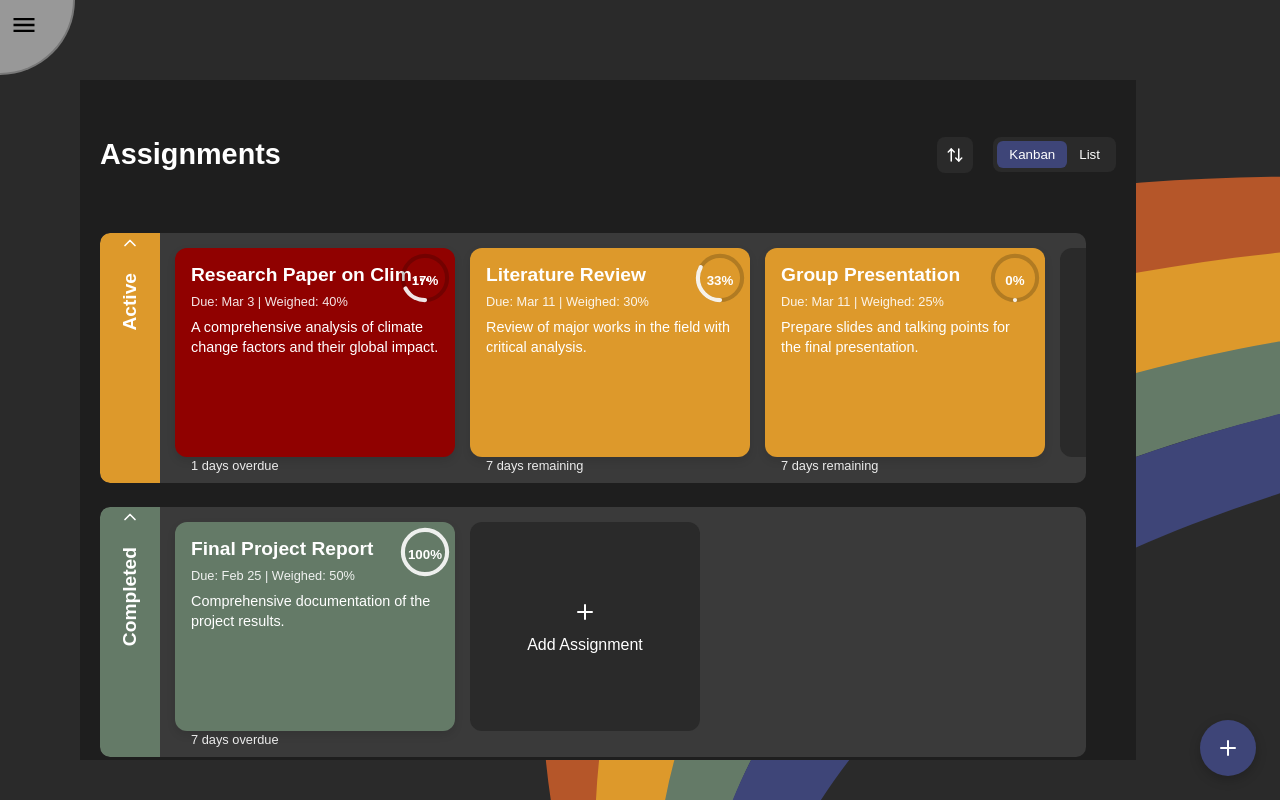
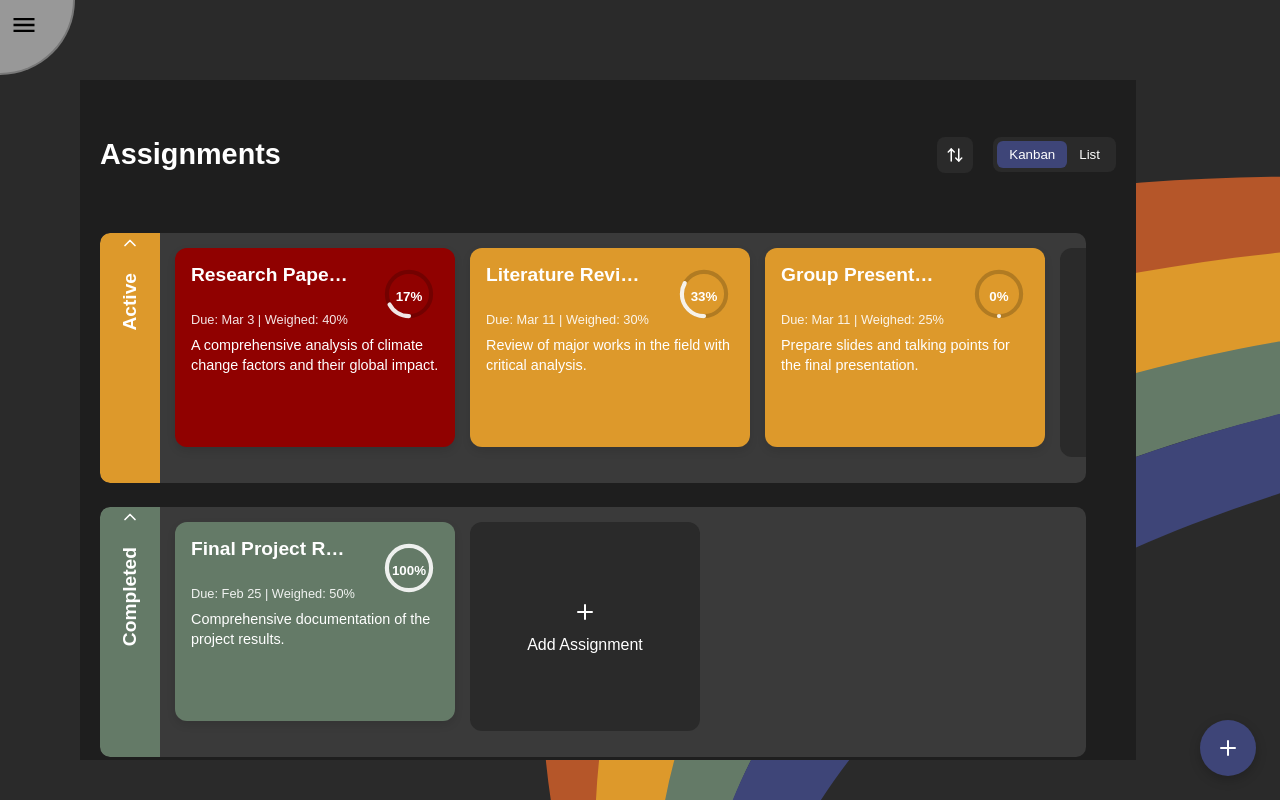
Before and after one commit to Sketchy2/get-it-together, a Next.js app: page /assignment in a window 1280 px wide. Built offline with nearby package versions, Linux system fonts and the light colour scheme.

Commit message:
added in card hover extension

```diff
--- a/src/components/assignment/AssignmentCard.css
+++ b/src/components/assignment/AssignmentCard.css
@@ -2,26 +2,73 @@
   border-radius: 12px;
   color: white;
   box-shadow: 0 4px 8px rgba(0, 0, 0, 0.1);
-  transition: transform 0.2s, box-shadow 0.2s;
+  transition: all 0.3s ease;
   cursor: pointer;
   position: relative;
   text-wrap: wrap;
   height: 95%;
-  width:280px;
-
+  width: 280px;
+  z-index: 2;
 }
 
 .card:hover {
   transform: translateY(-4px);
   box-shadow: 0 8px 16px rgba(0, 0, 0, 0.15);
 }
-
 .cardContent {
   padding: 16px;
   height: 100%;
   display: flex;
   flex-direction: column;
+  z-index: 2
+}
+/* Days indicator extension */
+.days-extension {
+  display: none;
+  position: absolute;
+  left: 0; /* stretch horizontally */
+  bottom: -40px; /* moved below the card */
+  width: 100%; /* full width */
+  height: 40px; /* height for the days banner */
+  background-color: rgba(0, 0, 0, 0.2);
+  align-items: center;
+  justify-content: center;
+  font-size: 0.75rem;
+  transition: transform 0.3s ease;
+  transform: translateY(200%); /* start hidden downward */
+  border-radius: 0 0 12px 12px; /* round bottom corners */
+  filter: brightness(0.9);
+}
 
+
+.card:hover .days-extension {
+  display: flex;
+  transform: translateY(-10px); /* slide upward into view */
+  z-index: 1;
+}
+
+/* Wrapper to handle the card and its extension */
+.card-wrapper {
+  position: relative;
+  width: 280px;
+  height: 95%;
+  transition: all 0.3s ease;
+  overflow: visible;/* Allow extension to overflow */
+}
+
+
+
+.cardHeader {
+  display: flex;
+  justify-content: space-between;
+  align-items: flex-start;
+  margin-bottom: 8px;
+  position: relative;
+}
+
+.cardTitleContainer {
+  flex: 1;
+  padding-right: 50px; /* Make room for progress circle */
 }
 
 .cardTitle {
@@ -58,10 +105,10 @@
 }
 
 .circleContainer {
-  position: absolute;
+  position: relative ;
   top: 5px;
-  right:15px;
-  z-index: 1;
+  right: 15px;
+  z-index: 3;
   width: 40px;
   height: 40px;
 }
@@ -74,8 +121,3 @@
   transform: rotate(90deg);
   transform-origin: center;
 }
-
-.daysIndicator {
-  font-size: 0.8rem;
-  opacity: 0.9;
-}
--- a/src/components/assignment/AssignmentCard.tsx
+++ b/src/components/assignment/AssignmentCard.tsx
@@ -1,4 +1,3 @@
-// components/AssignmentCard.tsx
 import type React from "react";
 import "./AssignmentCard.css";
 import ProgressCircle from "./ProgressCircle";
@@ -11,11 +10,8 @@ interface AssignmentCardProps {
   description: string;
   progress: number;
   daysRemaining: number;
-
   isLate: boolean;
   bgColor?: string;
-  // width?: string;
-  // height?: string;
 }
 
 const AssignmentCard: React.FC<AssignmentCardProps> = ({
@@ -27,18 +23,26 @@ const AssignmentCard: React.FC<AssignmentCardProps> = ({
   daysRemaining,
   isLate,
   bgColor = "#DD992B",
-  // width = "280px",
-  // height = "200px",
 }) => {
-  // calc
+
+  const daysText = () => {
+    if (progress == 100)
+    { return "Completed!" }
+    else {
+      if (isLate) {
+        return `${Math.abs(daysRemaining)} day${Math.abs(daysRemaining)>1?"s":""} overdue`
+      } else {
+        return `${Math.abs(daysRemaining)} day${Math.abs(daysRemaining)>1?"s":""} remaining`
+      }
+    }
+  }
 
   return (
+    <div className="card-wrapper">
       <div
         className="card"
         style={{
           backgroundColor: bgColor,
-    // width,
-    // height,
         }}
       >
         <div className="cardContent">
@@ -50,24 +54,25 @@ const AssignmentCard: React.FC<AssignmentCardProps> = ({
               <ProgressCircle percentage={progress} />
             </div>
           </div>
-
           <div className="cardMeta">
             <span>
               Due: {formatDate(dueDate)} | Weighed: {weight}%
             </span>
           </div>
-
           <p className="cardDescription">{description}</p>
-
           <div className="cardFooter">
             <div className="daysIndicator">
-        <span className="daysText">
-          {isLate ? `${Math.abs(daysRemaining)} days overdue` : `${daysRemaining} days remaining`}
-        </span>
             </div>
           </div>
         </div>
-</div>  );
+
+        <div className="days-extension" style={{backgroundColor: bgColor}}>
+          {daysText()}
+        </div>
+      </div>
+
+    </div>
+  );
 };
 
 export default AssignmentCard;
```
Lines whose indentation alone changed are shown as unchanged.
